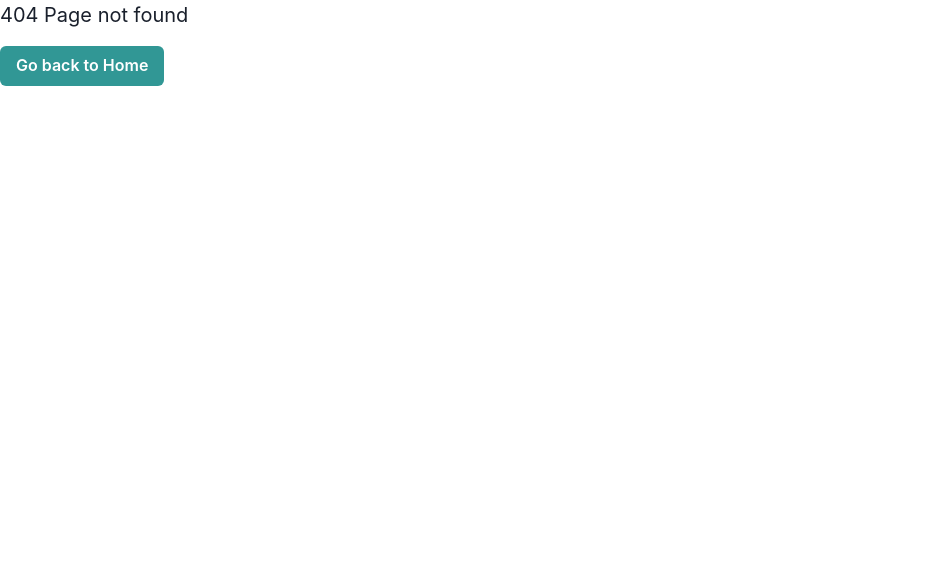
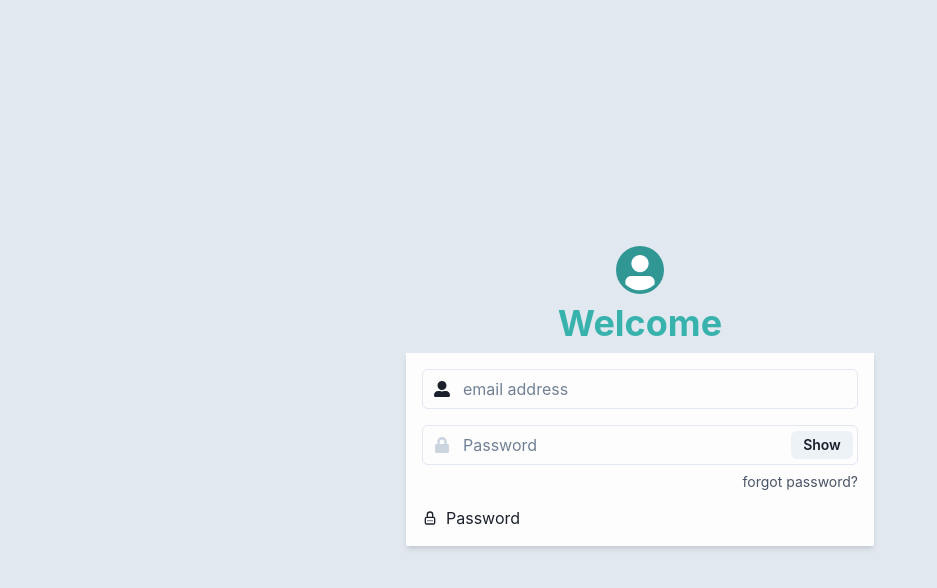
Before and after one commit to pinstripezebra/optigame_simple, a React (Vite) app in the folder optigame/: page /LoginSignup in a window 1280 px wide. Before the commit this address had no page. Shown: the top 588 px of the page, without its empty margins (0-937 px from the left). Built offline with nearby package versions, Linux system fonts and the light colour scheme.

Commit message:
adding basic login page

```diff
--- /dev/null
+++ b/optigame/src/components/LoginSignup/LoginSignup.tsx
@@ -0,0 +1,85 @@
+import {useState} from "react";
+import "./LoginSignup.css";
+import { MdOutlineEmail } from "react-icons/md";
+import { TbLockPassword } from "react-icons/tb";
+import { CiUser } from "react-icons/ci";
+import { HStack, Text } from "@chakra-ui/react";
+import { Box, Flex, Avatar, Heading, Stack, FormControl, InputGroup, InputLeftElement, Input, InputRightElement, Button, FormHelperText, Link } from "@chakra-ui/react";
+import { FaUserAlt, FaLock } from "react-icons/fa";
+
+const LoginSignup = () => {
+    const [showPassword, setShowPassword] = useState(false);
+    const handleShowClick = () => setShowPassword(!showPassword);
+  return (
+    <Flex
+      flexDirection="column"
+      width="100wh"
+      height="100vh"
+      backgroundColor="gray.200"
+      justifyContent="center"
+      alignItems="center"
+    >
+      <Stack
+        flexDir="column"
+        mb="2"
+        justifyContent="center"
+        alignItems="center"
+      >
+        <Avatar bg="teal.500" />
+        <Heading color="teal.400">Welcome</Heading>
+        <Box minW={{ base: "90%", md: "468px" }}>
+          <form>
+            <Stack
+              spacing={4}
+              p="1rem"
+              backgroundColor="whiteAlpha.900"
+              boxShadow="md"
+            >
+              {/* Email */}
+              <FormControl>
+                <InputGroup>
+                  <InputLeftElement
+                    pointerEvents="none"
+                    children={<FaUserAlt color="gray.300" />}
+                  />
+                  <Input type="email" placeholder="email address" />
+                </InputGroup>
+              </FormControl>
+
+              {/* Username */}
+              <FormControl>
+                <InputGroup>
+                  <InputLeftElement
+                    pointerEvents="none"
+                    color="gray.300"
+                    children={<FaLock color="gray.300" />}
+                  />
+                  <Input
+                    type={showPassword ? "text" : "password"}
+                    placeholder="Password"
+                  />
+                  <InputRightElement width="4.5rem">
+                    <Button h="1.75rem" size="sm" onClick={handleShowClick}>
+                      {showPassword ? "Hide" : "Show"}
+                    </Button>
+                  </InputRightElement>
+                </InputGroup>
+                <FormHelperText textAlign="right">
+                  <Link>forgot password?</Link>
+                </FormHelperText>
+              </FormControl>
+
+              {/* Password */}
+              <HStack spacing="2">
+                <TbLockPassword />
+                <Text>Password</Text>
+              </HStack>
+            </Stack>
+          </form>
+        </Box>
+      </Stack>
+    </Flex>
+  );
+};
+
+export default LoginSignup;
--- a/optigame/src/main.tsx
+++ b/optigame/src/main.tsx
@@ -8,8 +8,15 @@ import UsersPage from "./pages/UsersPage";
 import UserProfilePage from "./pages/UserProfilePage";
 import HomePage from "./pages/HomePage";
 import NotFoundPage from "./pages/NotFoundPage";
+import LoginSignup from "./components/LoginSignup/LoginSignup"
 
 const router = createBrowserRouter([
+
+  {
+    path: "/LoginSignup",
+    element: <LoginSignup />,
+    errorElement: <NotFoundPage />,
+  },
   {
     path: "/",
     element: <HomePage />,
```
Also changed, not shown: optigame/src/components/LoginSignup/LoginSignup.css (added).
